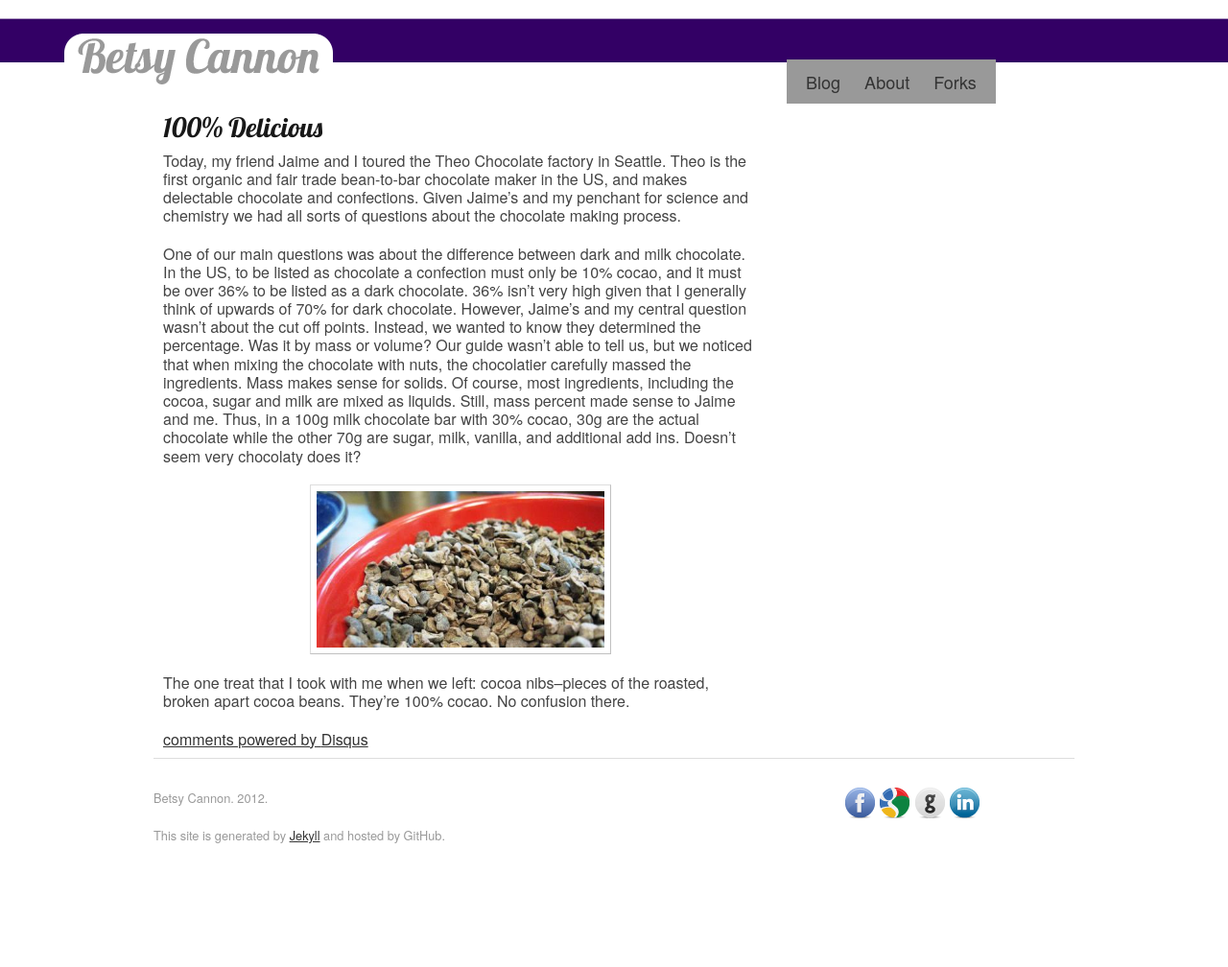
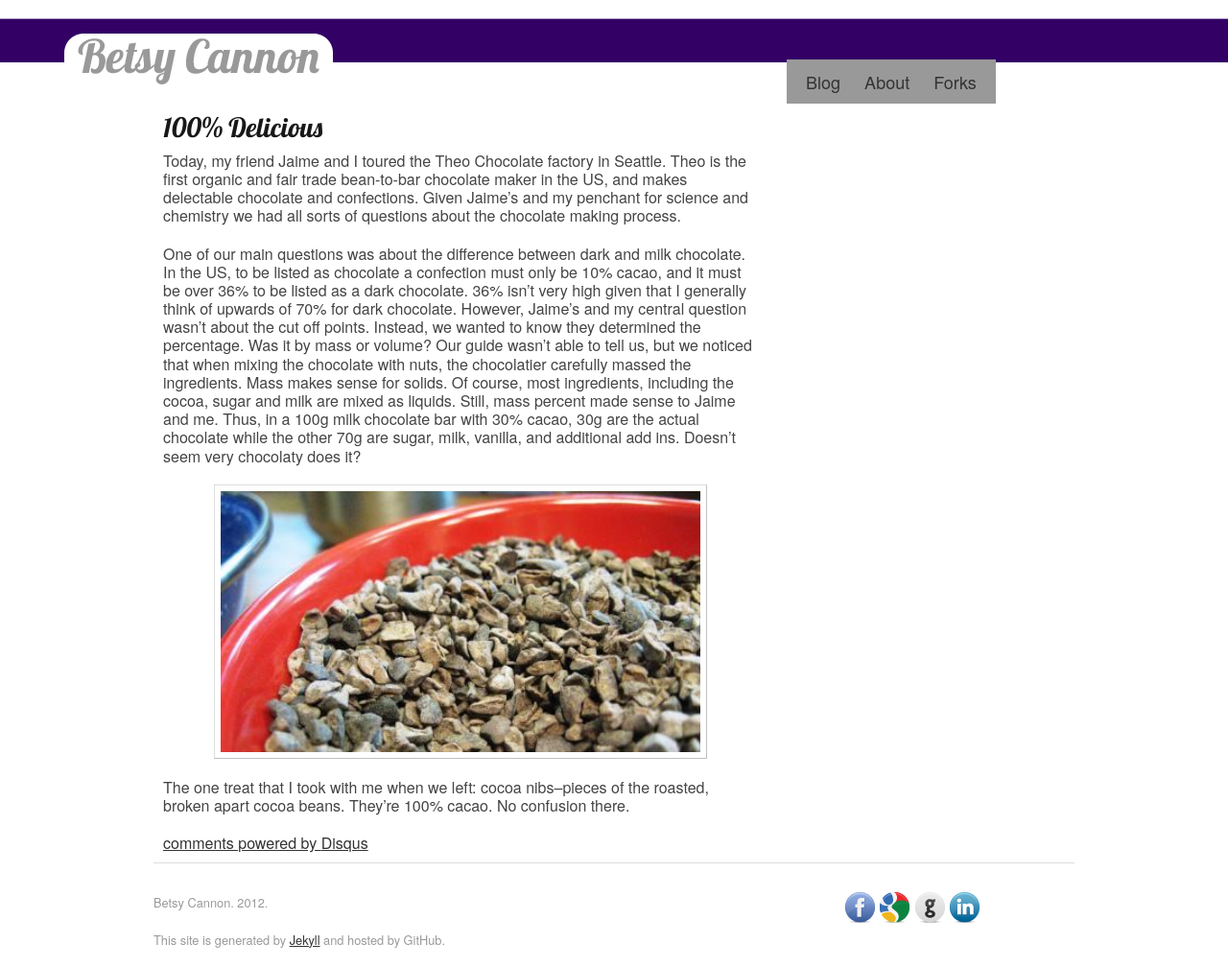
Before and after one commit to forklady42/forklady42.github.com, a Jekyll site: the page built from _posts/2012-09-10-100-percent-delicious.md, in a window 1280 px wide. Shown: the whole page at 96% size. Built offline with Jekyll 4.4.1, drawn with Linux system fonts in a browser that asks for light colours; some web fonts are replaced; Markdown is read by kramdown in place of the engine named in the settings; comment, search, counter and statistics services are not loaded; before the commit the page ends 900 px from its top, so only the background shows below that.

Commit message:
post update

```diff
--- a/_posts/2012-09-10-100-percent-delicious.md
+++ b/_posts/2012-09-10-100-percent-delicious.md
@@ -14,7 +14,7 @@
 
 One of our main questions was about the difference between dark
 and milk chocolate. In the US, to be listed as chocolate a
-confection must only be 10% cocao, and it must be over 36% to
+confection must only be 10% cacao, and it must be over 36% to
 be listed as a dark chocolate. 36% isn't very high given that
 I generally think of upwards of 70% for dark chocolate. However,
 Jaime's and my central question wasn't about the cut off points.
@@ -24,12 +24,12 @@
 massed the ingredients. Mass makes sense for solids. Of course,
 most ingredients, including the cocoa, sugar and milk are mixed as
 liquids. Still, mass percent made sense to Jaime and me. Thus,
-in a 100g milk chocolate bar with 30% cocao, 30g are the actual
+in a 100g milk chocolate bar with 30% cacao, 30g are the actual
 chocolate while the other 70g are sugar, milk, vanilla, and additional
 add ins. Doesn't seem very chocolaty does it?
 
-<img class="scale-with-grid" src="/images/cocoa_nibs.jpg" width=300px>
+<img class="scale-with-grid" src="/images/cocoa_nibs.jpg" width=500px>
 
 The one treat that I took with me when we left: cocoa nibs--pieces
-of the roasted, broken apart cocoa beans. They're 100% cocao. No confusion
+of the roasted, broken apart cocoa beans. They're 100% cacao. No confusion
 there.
```
